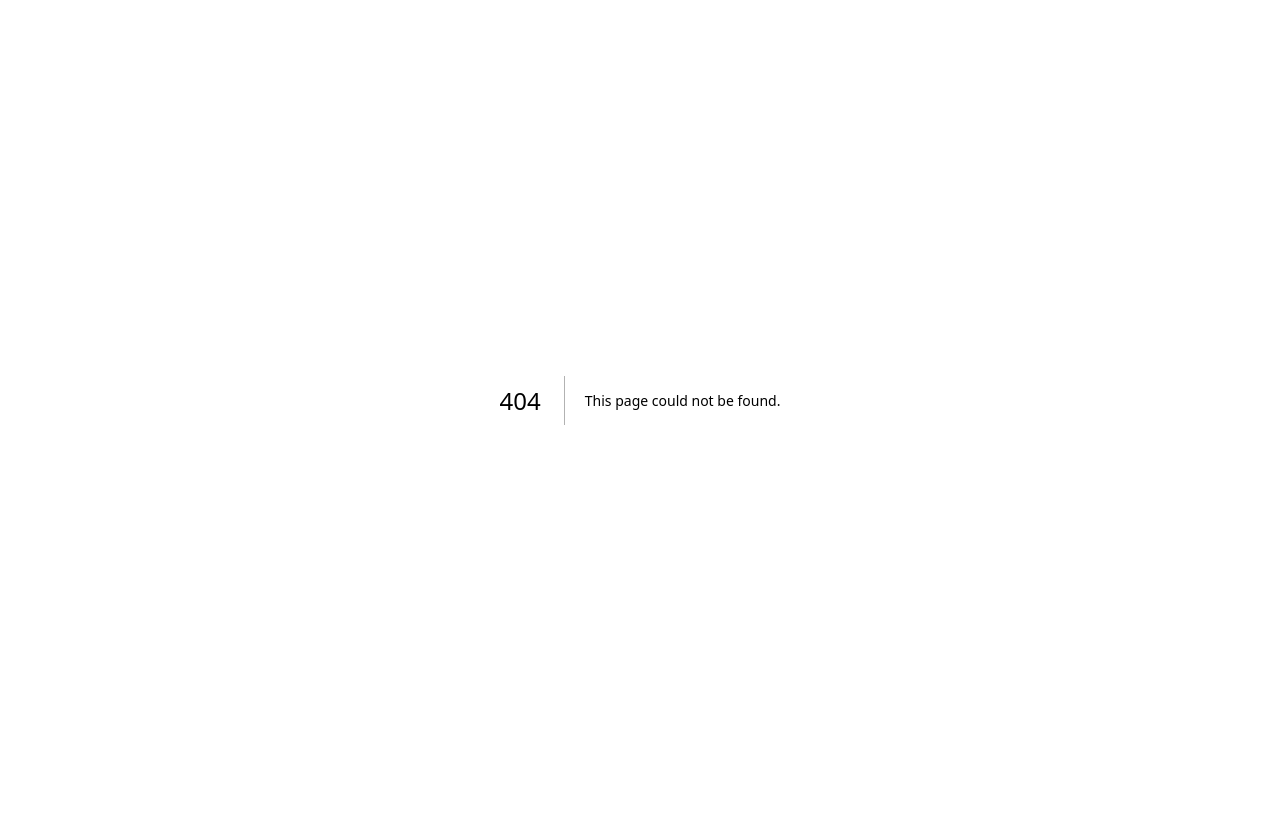
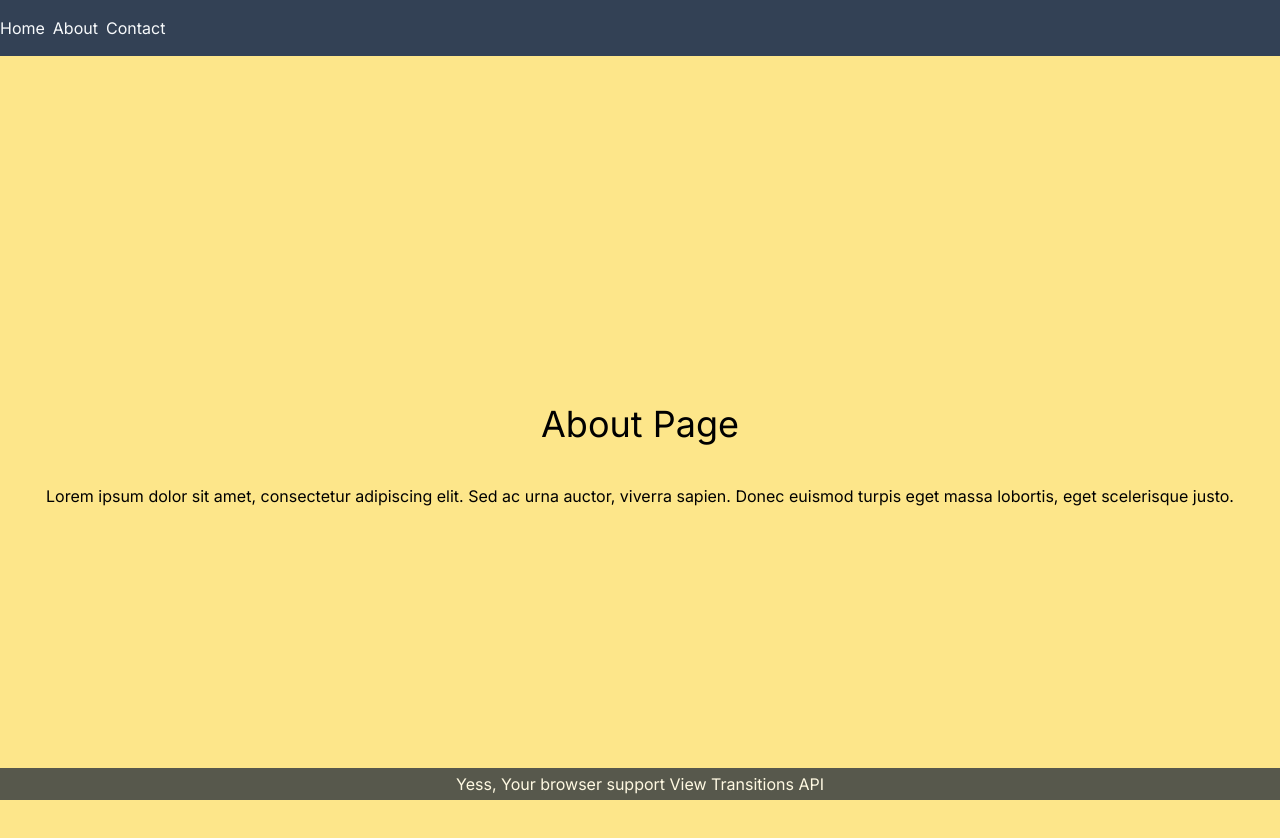
Before and after one commit to EltonWhybrow/animations-next-demo, a Next.js app: page /about in a window 1280 px wide. Before the commit this address had no page. Shown: the top 838 px of the page. Before the commit the page ends 800 px from the top, so only its background shows below. Built offline with nearby package versions, Linux system fonts and the light colour scheme.

Commit message:
initial commit with tweak

```diff
--- a/package.json
+++ b/package.json
@@ -11,7 +11,7 @@
   "dependencies": {
     "react": "^18",
     "react-dom": "^18",
-    "next": "14.1.2"
+    "next": "13.5"
   },
   "devDependencies": {
     "typescript": "^5",
--- /dev/null
+++ b/src/app/about/page.tsx
@@ -0,0 +1,12 @@
+export default function About() {
+    return (
+      <div className="flex flex-col h-screen items-center justify-center bg-amber-200 gap-10 routeContent">
+        <h1 className="text-4xl pageHeader">About Page</h1>
+        <p className="mx-10 pageContent text-center line-clamp-3">
+          Lorem ipsum dolor sit amet, consectetur adipiscing elit. Sed ac urna
+          auctor, viverra sapien. Donec euismod turpis eget massa lobortis, eget
+          scelerisque justo.
+        </p>
+      </div>
+    );
+  }
--- /dev/null
+++ b/src/app/contact/page.tsx
@@ -0,0 +1,12 @@
+export default function Contact() {
+    return (
+      <div className="flex flex-col h-screen items-center justify-center bg-amber-300 gap-10 routeContent">
+        <h1 className="text-4xl pageHeader">Contact Page</h1>
+        <p className="mx-10 pageContent text-center line-clamp-3">
+          Lorem ipsum dolor sit amet, consectetur adipiscing elit. Sed ac urna
+          auctor, viverra sapien. Donec euismod turpis eget massa lobortis, eget
+          scelerisque justo.
+        </p>
+      </div>
+    );
+  }
--- a/src/app/globals.css
+++ b/src/app/globals.css
@@ -2,32 +2,107 @@
 @tailwind components;
 @tailwind utilities;
 
-:root {
-  --foreground-rgb: 0, 0, 0;
-  --background-start-rgb: 214, 219, 220;
-  --background-end-rgb: 255, 255, 255;
+
+/* Animate the page header separatly */
+.routeContent {
+  view-transition-name: route-content;
 }
 
-@media (prefers-color-scheme: dark) {
-  :root {
-    --foreground-rgb: 255, 255, 255;
-    --background-start-rgb: 0, 0, 0;
-    --background-end-rgb: 0, 0, 0;
+/* Animate the page header separatly */
+.pageHeader {
+  view-transition-name: page-header;
+}
+
+/* Animate the page content separatly */
+.pageContent {
+  view-transition-name: page-content;
+}
+
+/* ::view-transition-old(root) {
+  animation: slide-left 0.5s ease-in-out 1 forwards;
+} */
+
+/* ::view-transition-new(root) {
+  animation: slide-right 1s ease-in-out 1 forwards;
+} */
+::view-transition-new(route-content) {
+  animation: slide-right 1s ease-in-out 1 forwards;
+}
+/*
+::view-transition-old(page-header) {
+  animation: hide 1s ease-in-out 1 forwards;
+}
+
+::view-transition-new(page-header) {
+  animation: slide-right 2s ease-in-out 1 forwards;
+}
+
+::view-transition-old(page-content) {
+  animation: fade-and-scale-out 1s ease-in-out 1 forwards;
+}
+
+::view-transition-new(page-content) {
+  animation: fade-and-scale-in 2.5s ease-in-out 1 forwards;
+} */
+
+/* First Animation */
+
+@keyframes fade-and-scale-in {
+  from {
+    opacity: 0;
+    transform: scale(0);
+  }
+
+  to {
+    opacity: 1;
+    transform: scale(1);
   }
 }
 
-body {
-  color: rgb(var(--foreground-rgb));
-  background: linear-gradient(
-      to bottom,
-      transparent,
-      rgb(var(--background-end-rgb))
-    )
-    rgb(var(--background-start-rgb));
+@keyframes fade-and-scale-out {
+  from {
+    opacity: 1;
+    transform: scale(1);
+  }
+
+  to {
+    opacity: 0;
+    transform: scale(0);
+  }
 }
 
-@layer utilities {
-  .text-balance {
-    text-wrap: balance;
+/* Second Animation */
+
+@keyframes hide {
+  from {
+    opacity: 1;
+  }
+
+  to {
+    opacity: 0;
   }
 }
+
+@keyframes slide-left {
+  from {
+    opacity: 0;
+    transform: translateX(-100%);
+  }
+
+  to {
+    opacity: 1;
+    transform: translateX(0);
+  }
+}
+
+@keyframes slide-right {
+  from {
+    opacity: 0;
+    transform: translateX(100%);
+  }
+
+  to {
+    opacity: 1;
+    transform: translateX(0);
+  }
+}
--- a/src/app/layout.tsx
+++ b/src/app/layout.tsx
@@ -1,6 +1,8 @@
+import Header from "@/components/header";
+import "./globals.css";
 import type { Metadata } from "next";
 import { Inter } from "next/font/google";
-import "./globals.css";
+import Footer from "@/components/footer";
 
 const inter = Inter({ subsets: ["latin"] });
 
@@ -11,12 +13,16 @@ export const metadata: Metadata = {
 
 export default function RootLayout({
   children,
-}: Readonly<{
-  children: React.ReactNode;
-}>) {
+}: {
+  children: React.ReactNode,
+}) {
   return (
     <html lang="en">
-      <body className={inter.className}>{children}</body>
+      <body className={inter.className}>
+        <Header />
+        {children}
+        <Footer />
+      </body>
     </html>
   );
 }
--- a/src/app/page.tsx
+++ b/src/app/page.tsx
@@ -1,113 +1,12 @@
-import Image from "next/image";
-
 export default function Home() {
   return (
-    <main className="flex min-h-screen flex-col items-center justify-between p-24">
-      <div className="z-10 max-w-5xl w-full items-center justify-between font-mono text-sm lg:flex">
-        <p className="fixed left-0 top-0 flex w-full justify-center border-b border-gray-300 bg-gradient-to-b from-zinc-200 pb-6 pt-8 backdrop-blur-2xl dark:border-neutral-800 dark:bg-zinc-800/30 dark:from-inherit lg:static lg:w-auto  lg:rounded-xl lg:border lg:bg-gray-200 lg:p-4 lg:dark:bg-zinc-800/30">
-          Get started by editing&nbsp;
-          <code className="font-mono font-bold">src/app/page.tsx</code>
-        </p>
-        <div className="fixed bottom-0 left-0 flex h-48 w-full items-end justify-center bg-gradient-to-t from-white via-white dark:from-black dark:via-black lg:static lg:h-auto lg:w-auto lg:bg-none">
-          <a
-            className="pointer-events-none flex place-items-center gap-2 p-8 lg:pointer-events-auto lg:p-0"
-            href="https://vercel.com?utm_source=create-next-app&utm_medium=appdir-template&utm_campaign=create-next-app"
-            target="_blank"
-            rel="noopener noreferrer"
-          >
-            By{" "}
-            <Image
-              src="/vercel.svg"
-              alt="Vercel Logo"
-              className="dark:invert"
-              width={100}
-              height={24}
-              priority
-            />
-          </a>
-        </div>
-      </div>
-
-      <div className="relative flex place-items-center before:absolute before:h-[300px] before:w-full sm:before:w-[480px] before:-translate-x-1/2 before:rounded-full before:bg-gradient-radial before:from-white before:to-transparent before:blur-2xl before:content-[''] after:absolute after:-z-20 after:h-[180px] after:w-full sm:after:w-[240px] after:translate-x-1/3 after:bg-gradient-conic after:from-sky-200 after:via-blue-200 after:blur-2xl after:content-[''] before:dark:bg-gradient-to-br before:dark:from-transparent before:dark:to-blue-700 before:dark:opacity-10 after:dark:from-sky-900 after:dark:via-[#0141ff] after:dark:opacity-40 before:lg:h-[360px] z-[-1]">
-        <Image
-          className="relative dark:drop-shadow-[0_0_0.3rem_#ffffff70] dark:invert"
-          src="/next.svg"
-          alt="Next.js Logo"
-          width={180}
-          height={37}
-          priority
-        />
-      </div>
-
-      <div className="mb-32 grid text-center lg:max-w-5xl lg:w-full lg:mb-0 lg:grid-cols-4 lg:text-left">
-        <a
-          href="https://nextjs.org/docs?utm_source=create-next-app&utm_medium=appdir-template&utm_campaign=create-next-app"
-          className="group rounded-lg border border-transparent px-5 py-4 transition-colors hover:border-gray-300 hover:bg-gray-100 hover:dark:border-neutral-700 hover:dark:bg-neutral-800/30"
-          target="_blank"
-          rel="noopener noreferrer"
-        >
-          <h2 className={`mb-3 text-2xl font-semibold`}>
-            Docs{" "}
-            <span className="inline-block transition-transform group-hover:translate-x-1 motion-reduce:transform-none">
-              -&gt;
-            </span>
-          </h2>
-          <p className={`m-0 max-w-[30ch] text-sm opacity-50`}>
-            Find in-depth information about Next.js features and API.
-          </p>
-        </a>
-
-        <a
-          href="https://nextjs.org/learn?utm_source=create-next-app&utm_medium=appdir-template-tw&utm_campaign=create-next-app"
-          className="group rounded-lg border border-transparent px-5 py-4 transition-colors hover:border-gray-300 hover:bg-gray-100 hover:dark:border-neutral-700 hover:dark:bg-neutral-800/30"
-          target="_blank"
-          rel="noopener noreferrer"
-        >
-          <h2 className={`mb-3 text-2xl font-semibold`}>
-            Learn{" "}
-            <span className="inline-block transition-transform group-hover:translate-x-1 motion-reduce:transform-none">
-              -&gt;
-            </span>
-          </h2>
-          <p className={`m-0 max-w-[30ch] text-sm opacity-50`}>
-            Learn about Next.js in an interactive course with&nbsp;quizzes!
-          </p>
-        </a>
-
-        <a
-          href="https://vercel.com/templates?framework=next.js&utm_source=create-next-app&utm_medium=appdir-template&utm_campaign=create-next-app"
-          className="group rounded-lg border border-transparent px-5 py-4 transition-colors hover:border-gray-300 hover:bg-gray-100 hover:dark:border-neutral-700 hover:dark:bg-neutral-800/30"
-          target="_blank"
-          rel="noopener noreferrer"
-        >
-          <h2 className={`mb-3 text-2xl font-semibold`}>
-            Templates{" "}
-            <span className="inline-block transition-transform group-hover:translate-x-1 motion-reduce:transform-none">
-              -&gt;
-            </span>
-          </h2>
-          <p className={`m-0 max-w-[30ch] text-sm opacity-50`}>
-            Explore starter templates for Next.js.
-          </p>
-        </a>
-
-        <a
-          href="https://vercel.com/new?utm_source=create-next-app&utm_medium=appdir-template&utm_campaign=create-next-app"
-          className="group rounded-lg border border-transparent px-5 py-4 transition-colors hover:border-gray-300 hover:bg-gray-100 hover:dark:border-neutral-700 hover:dark:bg-neutral-800/30"
-          target="_blank"
-          rel="noopener noreferrer"
-        >
-          <h2 className={`mb-3 text-2xl font-semibold`}>
-            Deploy{" "}
-            <span className="inline-block transition-transform group-hover:translate-x-1 motion-reduce:transform-none">
-              -&gt;
-            </span>
-          </h2>
-          <p className={`m-0 max-w-[30ch] text-sm opacity-50 text-balance`}>
-            Instantly deploy your Next.js site to a shareable URL with Vercel.
-          </p>
-        </a>
-      </div>
-    </main>
+    <div className="flex flex-col h-screen items-center justify-center bg-amber-100 gap-10 routeContent">
+      <h1 className="text-4xl pageHeader">Home Page</h1>
+      <p className="mx-10 pageContent text-center line-clamp-3">
+        Lorem ipsum dolor sit amet, consectetur adipiscing elit. Sed ac urna
+        auctor, viverra sapien. Donec euismod turpis eget massa lobortis, eget
+        scelerisque justo.
+      </p>
+    </div>
   );
 }
--- /dev/null
+++ b/src/components/animatedLink.tsx
@@ -0,0 +1,23 @@
+"use client";
+import useAnimatedRouter from "@/hooks/useAnimatedRouter";
+import Link from "next/link";
+import React from "react";
+
+type Props = {
+  href: string,
+  children: React.ReactNode,
+};
+export default function AnimatedLink({ href, children }: Props) {
+  const { animatedRoute } = useAnimatedRouter();
+  return (
+    <Link
+      href={href}
+      onClick={() => {
+        animatedRoute(href);
+      }}
+      passHref
+    >
+      {children}
+    </Link>
+  );
+}
--- /dev/null
+++ b/src/components/footer.tsx
@@ -0,0 +1,12 @@
+"use client";
+import useAnimatedRouter from "@/hooks/useAnimatedRouter";
+import React from "react";
+
+export default function Footer() {
+  const { viewTransitionsStatus } = useAnimatedRouter();
+  return (
+    <footer className="bg-gray-800 opacity-75 text-white p-1 text-center fixed bottom-0 left-0 right-0">
+      <span>{viewTransitionsStatus()}</span>
+    </footer>
+  );
+}
--- /dev/null
+++ b/src/components/header.tsx
@@ -0,0 +1,15 @@
+import Link from "next/link";
+import React from "react";
+import AnimatedLink from "./animatedLink";
+
+export default function Header() {
+  return (
+    <div className="bg-slate-700 text-slate-50 py-4 ">
+      <div className="container mx-auto flex gap-2">
+        <AnimatedLink href="/">Home</AnimatedLink>
+        <AnimatedLink href="/about">About</AnimatedLink>
+        <AnimatedLink href="/contact">Contact</AnimatedLink>
+      </div>
+    </div>
+  );
+}
--- /dev/null
+++ b/src/hooks/useAnimatedRouter.ts
@@ -0,0 +1,27 @@
+"use client";
+    import { ExtendedDocument } from "@/types/extendedDocument";
+    import { useRouter } from "next/navigation";
+
+    export default function useAnimatedRouter() {
+      const router = useRouter();
+      const viewTransitionsStatus = () => {
+        const extendedDocument = document as ExtendedDocument;
+        let status = "Opss, Your browser doesn't support View Transitions API";
+        if (extendedDocument?.startViewTransition) {
+          status = "Yess, Your browser support View Transitions API";
+        }
+        return status;
+      };
+      // Navigate to the new route
+      const animatedRoute = (url: string) => {
+        const extendedDocument = document as ExtendedDocument;
+        if (!extendedDocument.startViewTransition) {
+          return router.push(url);
+        } else {
+          extendedDocument.startViewTransition(() => {
+            router.push(url);
+          });
+        }
+      };
+      return { animatedRoute, viewTransitionsStatus };
+    }
--- /dev/null
+++ b/src/types/extendedDocument.ts
@@ -0,0 +1,3 @@
+export interface ExtendedDocument extends Document {
+    startViewTransition?: any;
+}
```
Also changed, not shown: 1 other file (tests, documents, lock files or other folders).
